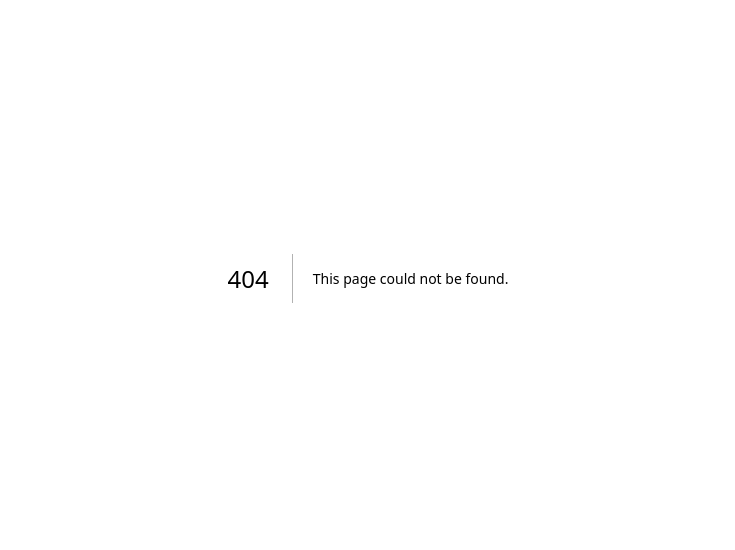
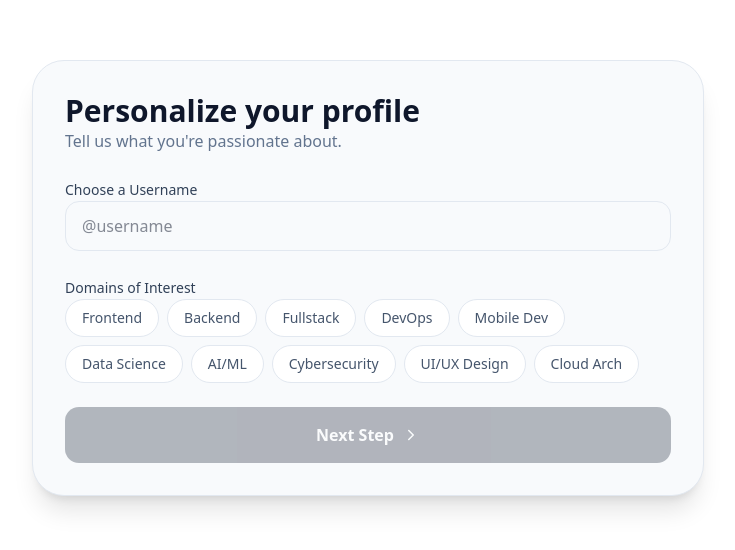
Before and after one commit to Amrutanshu-Mishra/January-cohort, a Next.js app in the folder jancohort/: page /register in a window 1280 px wide. Before the commit this address had no page. Shown: the part 122-672 px from the top of the page, without its empty margins (272-1007 px from the left). Built offline with nearby package versions, Linux system fonts and the light colour scheme.

Commit message:
frontend till dashboard

```diff
--- a/jancohort/package.json
+++ b/jancohort/package.json
@@ -9,6 +9,7 @@
     "lint": "eslint"
   },
   "dependencies": {
+    "@clerk/nextjs": "^6.36.8",
     "@radix-ui/react-menubar": "^1.1.16",
     "class-variance-authority": "^0.7.1",
     "clsx": "^2.1.1",
--- /dev/null
+++ b/jancohort/src/app/dashboard/page.js
@@ -0,0 +1,53 @@
+"use client";
+import { motion } from "framer-motion";
+import { useUser, UserButton } from "@clerk/nextjs";
+
+// Inside your sidebar or header
+export default function Dashboard() {
+  const { user } = useUser();
+
+  return (
+    <div className="min-h-screen bg-slate-50 flex">
+      {/* Sidebar */}
+      <UserButton afterSignOutUrl="/" />
+      <aside className="w-64 bg-white border-r border-slate-200 p-6 flex flex-col hidden md:flex">
+        <h1 className="text-xl font-bold bg-gradient-to-r from-orange-600 to-pink-600 bg-clip-text text-transparent mb-10">
+          PRO-GUIDE
+        </h1>
+        <nav className="space-y-4 flex-1">
+          {['Feed', 'Analytics', 'My Resume', 'Settings'].map((item) => (
+            <div key={item} className="text-slate-600 hover:text-slate-900 font-medium cursor-pointer p-2 rounded-lg hover:bg-slate-100 transition-all">
+              {item}
+            </div>
+          ))}
+        </nav>
+        <UserButton />
+      </aside>
+
+      {/* Main Content */}
+      <main className="flex-1 p-8">
+        <header className="flex justify-between items-center mb-8">
+          <div>
+            <h2 className="text-2xl font-bold text-slate-900">Welcome back, {user?.firstName || "User"}!</h2>
+            <p className="text-slate-500">Here’s what’s happening in your domains.</p>
+          </div>
+        </header>
+
+        {/* Feed Grid */}
+        <div className="grid grid-cols-1 lg:grid-cols-2 gap-6">
+          {[1, 2, 3, 4].map((i) => (
+            <motion.div
+              key={i}
+              whileHover={{ y: -5 }}
+              className="bg-white p-6 rounded-2xl border border-slate-100 shadow-sm"
+            >
+              <div className="w-12 h-12 bg-orange-100 rounded-xl mb-4" />
+              <div className="h-4 w-3/4 bg-slate-100 rounded mb-2" />
+              <div className="h-4 w-1/2 bg-slate-100 rounded" />
+            </motion.div>
+          ))}
+        </div>
+      </main>
+    </div>
+  );
+}
--- a/jancohort/src/app/layout.js
+++ b/jancohort/src/app/layout.js
@@ -1,3 +1,6 @@
+// 1. ADD THIS IMPORT AT THE VERY TOP
+import { ClerkProvider } from "@clerk/nextjs";
+
 import { Geist, Geist_Mono } from "next/font/google";
 import "./globals.css";
 
@@ -18,6 +21,8 @@ export const metadata = {
 
 export default function RootLayout({ children }) {
   return (
+    // 2. USE THE IMPORTED COMPONENT HERE
+    <ClerkProvider publishableKey="pk_test_Z2FtZS1saXphcmQtNzcuY2xlcmsuYWNjb3VudHMuZGV2JA">
       <html lang="en">
         <body
           className={`${geistSans.variable} ${geistMono.variable} antialiased bg-white text-slate-900`}
@@ -25,5 +30,6 @@ export default function RootLayout({ children }) {
           {children}
         </body>
       </html>
+    </ClerkProvider>
   );
 }
--- a/jancohort/src/app/page.js
+++ b/jancohort/src/app/page.js
@@ -6,14 +6,38 @@ import Loader from "@/components/ui/loader";
 import Button from "@/components/ui/main_button";
 import ImageGroup1 from "./image_body";
 import { Suspense } from "react";
+import { Lavishly_Yours } from "next/font/google";
+import { motion } from "framer-motion";
+import { useRouter } from "next/navigation"; // 1. Import useRouter
 
-import { Lavishly_Yours } from "next/font/google";
-
-import { motion } from "framer-motion"
+// 2. Import useUser along with useClerk
+import { useClerk, useUser } from "@clerk/nextjs";
 
 const lavishlyYours = Lavishly_Yours({ subsets: ["latin"], weight: "400" });
 
 export default function Home() {
+  const { openSignIn, openSignUp } = useClerk();
+  const { isSignedIn } = useUser(); // 3. Check if user is logged in
+  const router = useRouter(); // 4. Initialize router
+
+  // Logic for Start Session
+  const handleSignInClick = () => {
+    if (isSignedIn) {
+      router.push("/dashboard");
+    } else {
+      openSignIn({ afterSignInUrl: '/dashboard' });
+    }
+  };
+
+  // Logic for Register
+  const handleRegisterClick = () => {
+    if (isSignedIn) {
+      router.push("/register");
+    } else {
+      openSignUp({ afterSignUpUrl: '/register' });
+    }
+  };
+
   const text = "Let us guide you to your success";
   const characters = text.split("");
 
@@ -45,7 +69,6 @@ export default function Home() {
       <Header />
       <Suspense fallback={<LoadingScreen />}>
         <main className="flex-1 bg-white">
-          {/* Full Width Responsive Video */}
           <div className="w-screen h-auto aspect-video relative pointer-events-none">
             <video
               autoPlay
@@ -56,10 +79,8 @@ export default function Home() {
             >
               Your browser does not support the video tag.
             </video>
-            {/* Dark Transparent Overlay */}
             <div className="absolute inset-0 bg-black/40"></div>
 
-            {/* Animated Text Over Video */}
             <motion.h1
               className={`${lavishlyYours.className} absolute inset-0 flex items-center justify-center text-7xl lg:text-8xl xl:text-9xl font-bold text-white text-center px-4 pointer-events-auto`}
               variants={containerVariants}
@@ -79,18 +100,25 @@ export default function Home() {
             </motion.h1>
           </div>
 
-          {/* Button Below Video */}
+          {/* Centered Buttons Container */}
           <motion.div
-            className="flex justify-center py-12"
+            className="relative z-50 flex flex-col sm:flex-row items-center justify-center gap-6 py-12 pointer-events-auto"
             initial={{ opacity: 0, y: 20 }}
             whileInView={{ opacity: 1, y: 0 }}
             transition={{ duration: 0.8, delay: 0.3 }}
             viewport={{ once: true }}
           >
-            <Button />
+            {/* Start Session Button */}
+            <Button onClick={handleSignInClick}>
+        Start Session
+      </Button>
+
+            {/* Register Button with Logic */}
+            <Button onClick={handleRegisterClick}>
+              Register Now
+            </Button>
           </motion.div>
 
-          {/* Image group below video */}
           <motion.div
             initial={{ opacity: 0, y: 20 }}
             whileInView={{ opacity: 1, y: 0 }}
@@ -101,7 +129,6 @@ export default function Home() {
           </motion.div>
         </main>
       </Suspense>
-
     </>
   );
 }
--- /dev/null
+++ b/jancohort/src/app/register/page.js
@@ -0,0 +1,130 @@
+"use client";
+import { useState } from "react";
+import { motion, AnimatePresence } from "framer-motion";
+import { useRouter } from "next/navigation";
+import { CheckCircle, Upload, ChevronRight } from "lucide-react";
+
+const domains = [
+  "Frontend", "Backend", "Fullstack", "DevOps", "Mobile Dev",
+  "Data Science", "AI/ML", "Cybersecurity", "UI/UX Design", "Cloud Arch"
+];
+
+export default function RegisterPage() {
+  const router = useRouter();
+  const [step, setStep] = useState(1);
+  const [formData, setFormData] = useState({
+    username: "",
+    interests: [],
+    resume: null
+  });
+
+  const toggleInterest = (domain) => {
+    setFormData(prev => ({
+      ...prev,
+      interests: prev.interests.includes(domain)
+        ? prev.interests.filter(i => i !== domain)
+        : [...prev.interests, domain]
+    }));
+  };
+
+  const handleNext = () => setStep(step + 1);
+
+  return (
+    <div className="min-h-screen bg-white flex items-center justify-center p-4">
+      <motion.div
+        layout
+        className="max-w-2xl w-full bg-slate-50 border border-slate-200 rounded-[2rem] p-8 shadow-xl"
+      >
+        <AnimatePresence mode="wait">
+          {/* STEP 1: Username & Domains */}
+          {step === 1 && (
+            <motion.div
+              key="step1"
+              initial={{ opacity: 0, x: 20 }}
+              animate={{ opacity: 1, x: 0 }}
+              exit={{ opacity: 0, x: -20 }}
+              className="space-y-6"
+            >
+              <div>
+                <h2 className="text-3xl font-bold text-slate-900">Personalize your profile</h2>
+                <p className="text-slate-500">Tell us what you're passionate about.</p>
+              </div>
+
+              <div className="space-y-2">
+                <label className="text-sm font-medium text-slate-700">Choose a Username</label>
+                <input
+                  type="text"
+                  placeholder="@username"
+                  className="w-full px-4 py-3 rounded-xl border border-slate-200 focus:ring-2 focus:ring-orange-500 outline-none transition-all"
+                  onChange={(e) => setFormData({...formData, username: e.target.value})}
+                />
+              </div>
+
+              <div className="space-y-3">
+                <label className="text-sm font-medium text-slate-700">Domains of Interest</label>
+                <div className="flex flex-wrap gap-2">
+                  {domains.map((domain) => (
+                    <button
+                      key={domain}
+                      onClick={() => toggleInterest(domain)}
+                      className={`px-4 py-2 rounded-full border text-sm transition-all ${
+                        formData.interests.includes(domain)
+                          ? "bg-gradient-to-r from-[#f27121] to-[#e94057] text-white border-transparent"
+                          : "bg-white text-slate-600 border-slate-200 hover:border-orange-300"
+                      }`}
+                    >
+                      {domain}
+                    </button>
+                  ))}
+                </div>
+              </div>
+
+              <button
+                onClick={handleNext}
+                disabled={!formData.username || formData.interests.length === 0}
+                className="w-full py-4 bg-slate-900 text-white rounded-xl font-bold flex items-center justify-center gap-2 disabled:opacity-30"
+              >
+                Next Step <ChevronRight size={18} />
+              </button>
+            </motion.div>
+          )}
+
+          {/* STEP 2: Resume Upload */}
+          {step === 2 && (
+            <motion.div
+              key="step2"
+              initial={{ opacity: 0, x: 20 }}
+              animate={{ opacity: 1, x: 0 }}
+              exit={{ opacity: 0, x: -20 }}
+              className="space-y-6 text-center"
+            >
+              <div className="text-left">
+                <h2 className="text-3xl font-bold text-slate-900">Upload Resume</h2>
+                <p className="text-slate-500">Let's get your professional details set up.</p>
+              </div>
+
+              <div className="border-2 border-dashed border-slate-300 rounded-2xl p-12 hover:border-orange-500 transition-colors group cursor-pointer relative">
+                <input
+                  type="file"
+                  className="absolute inset-0 opacity-0 cursor-pointer"
+                  onChange={(e) => setFormData({...formData, resume: e.target.files[0]})}
+                />
+                <Upload className="mx-auto text-slate-400 group-hover:text-orange-500 mb-4" size={48} />
+                <p className="text-slate-600 font-medium">
+                  {formData.resume ? formData.resume.name : "Drop your PDF here or click to browse"}
+                </p>
+              </div>
+
+              <button
+                onClick={() => router.push('/dashboard')}
+                className="w-full py-4 bg-gradient-to-r from-[#f27121] via-[#e94057] to-[#8a2387] text-white rounded-xl font-bold shadow-lg shadow-orange-100"
+              >
+                Complete Registration
+              </button>
+            </motion.div>
+          )}
+        </AnimatePresence>
+      </motion.div>
+    </div>
+  );
+}
--- a/jancohort/src/components/ui/main_button.jsx
+++ b/jancohort/src/components/ui/main_button.jsx
@@ -1,12 +1,19 @@
 import React from 'react';
 
-const Button = () => {
+// 1. Destructure "children" here
+const Button = ({ onClick, children }) => {
   return (
-    <button className="relative group border-none bg-transparent p-0 outline-none cursor-pointer font-mono font-light uppercase text-base">
+    <button
+      onClick={onClick}
+      className="relative group border-none bg-transparent p-0 outline-none cursor-pointer font-mono font-light uppercase text-base"
+    >
       <span className="absolute top-0 left-0 w-full h-full bg-black bg-opacity-25 rounded-lg transform translate-y-0.5 transition duration-[600ms] ease-[cubic-bezier(0.3,0.7,0.4,1)] group-hover:translate-y-1 group-hover:duration-[250ms] group-active:translate-y-px" />
       <span className="absolute top-0 left-0 w-full h-full rounded-lg bg-gradient-to-l from-[hsl(217,33%,16%)] via-[hsl(217,33%,32%)] to-[hsl(217,33%,16%)]" />
       <div className="relative flex items-center justify-between py-3 px-6 text-lg text-white rounded-lg transform -translate-y-1 bg-gradient-to-r from-[#f27121] via-[#e94057] to-[#8a2387] gap-3 transition duration-[600ms] ease-[cubic-bezier(0.3,0.7,0.4,1)] group-hover:-translate-y-1.5 group-hover:duration-[250ms] group-active:-translate-y-0.5 brightness-100 group-hover:brightness-110">
-        <span className="select-none">Start session</span>
+
+        {/* 2. CHANGE THIS LINE from "Start session" to {children} */}
+        <span className="select-none">{children}</span>
+
         <svg viewBox="0 0 20 20" fill="currentColor" className="w-5 h-5 ml-2 -mr-1 transition duration-250 group-hover:translate-x-1">
           <path clipRule="evenodd" d="M10.293 3.293a1 1 0 011.414 0l6 6a1 1 0 010 1.414l-6 6a1 1 0 01-1.414-1.414L14.586 11H3a1 1 0 110-2h11.586l-4.293-4.293a1 1 0 010-1.414z" fillRule="evenodd" />
         </svg>
```
Also changed, not shown: 2 other files (tests, documents, lock files or other folders). Lines whose indentation alone changed are shown as unchanged.
